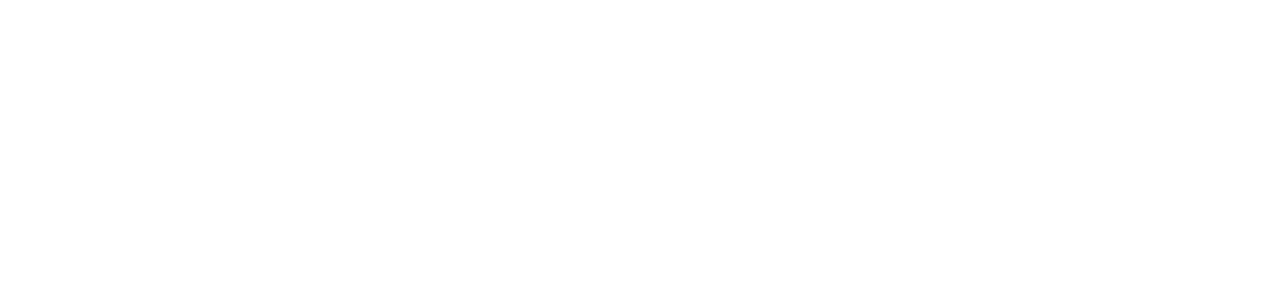
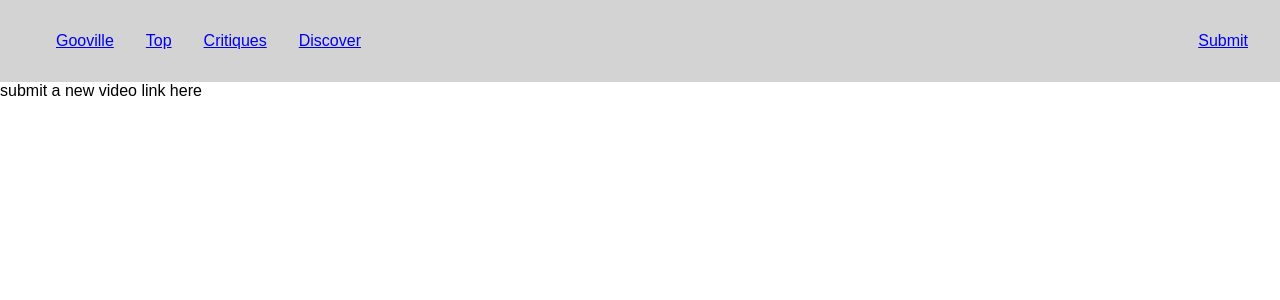
Before and after one commit to carlbai/GooVille, a React (Create React App) app in the folder client/: page /submit in a window 1280 px wide. Shown: the top 300 px of the page. Built offline with nearby package versions, Linux system fonts and the light colour scheme.

Commit message:
Added empty submit page

```diff
--- /dev/null
+++ b/client/src/Submit.js
@@ -0,0 +1,13 @@
+import React, { Component } from 'react';
+
+class Submit extends Component {
+    render() {
+        return (
+            <div>
+                submit a new video link here
+            </div>
+        );
+    }
+}
+
+export default Submit;
--- a/client/src/index.js
+++ b/client/src/index.js
@@ -4,6 +4,7 @@
 import App from './App';
 import Home from './Home';
 import Watch from './Watch';
+import Submit from './Submit';
 import './index.css';
 
 ReactDOM.render(
@@ -13,6 +14,7 @@
             <IndexRoute component={Home} />
 
             <Route path="/watch/:videoID" component={Watch} />
+            <Route path="/submit" component={Submit} />
 
         </Route>
     </Router>,
```
